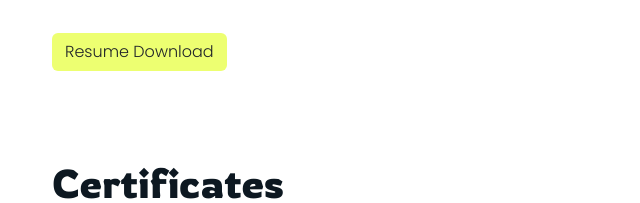
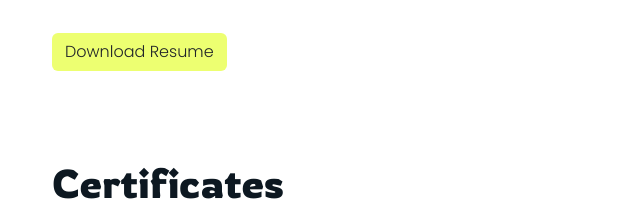
Before and after one commit to jnardino/portfolio, a plain HTML site: page about-contact.html in a window 1280 px wide. Shown: the part 351-554 px from the top of the page, 0-640 px from the left. Drawn offline with nearby package versions, Linux system fonts and the light colour scheme.

Commit message:
Updated the download button

```diff
--- a/about-contact.html
+++ b/about-contact.html
@@ -43,7 +43,7 @@
                     Let's create something great together!
                 </p>
                 <div class="work-buttons-box">
-                    <a href="/files/Juliana_Nardino_Frontend_2023.pdf" class="btn work-buttons" title="Check my Resume!" target="_blank">Resume Download</a>
+                    <a href="/files/Juliana_Nardino_Frontend_2023.pdf" class="btn work-buttons" title="Check my Resume!" target="_blank">Download Resume</a>
                 </div>
             </div>
             <div class="col-md-5">
```
Also changed, not shown: images/certificate-front-end.png (added).
